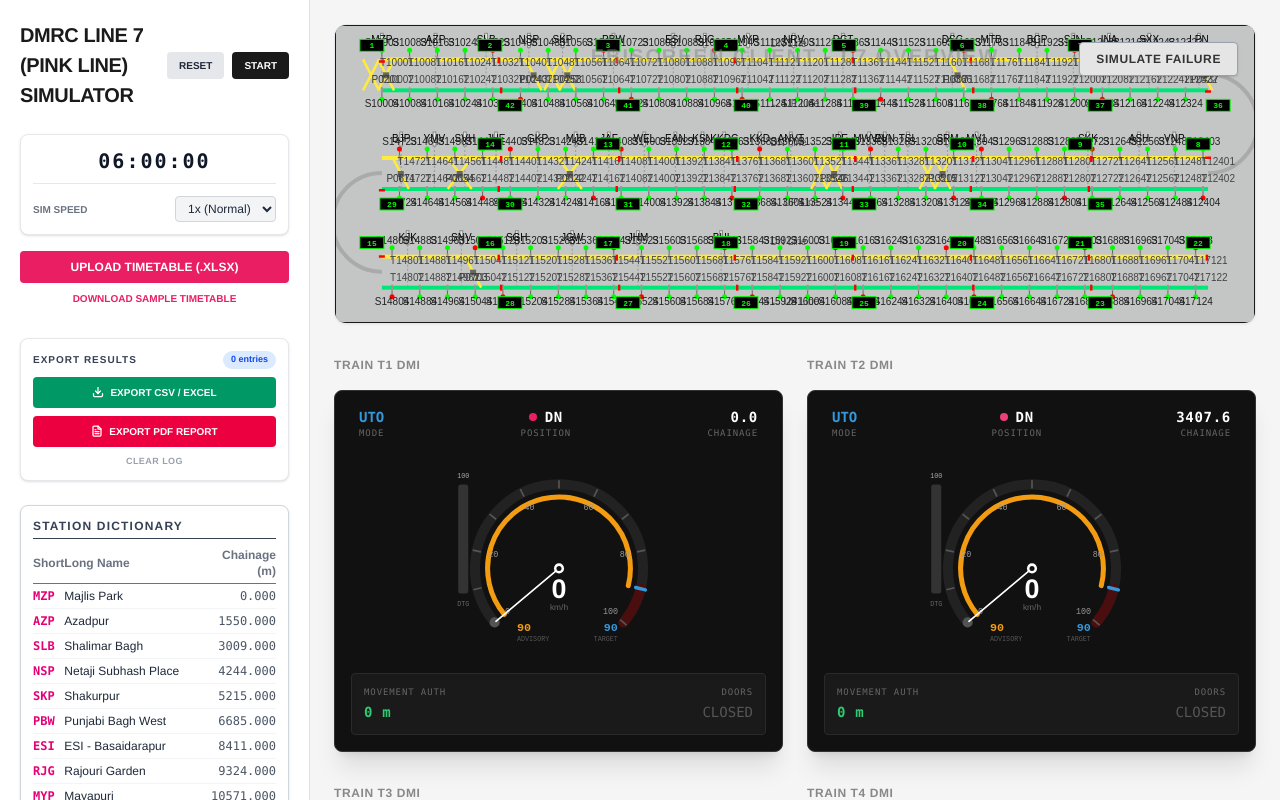
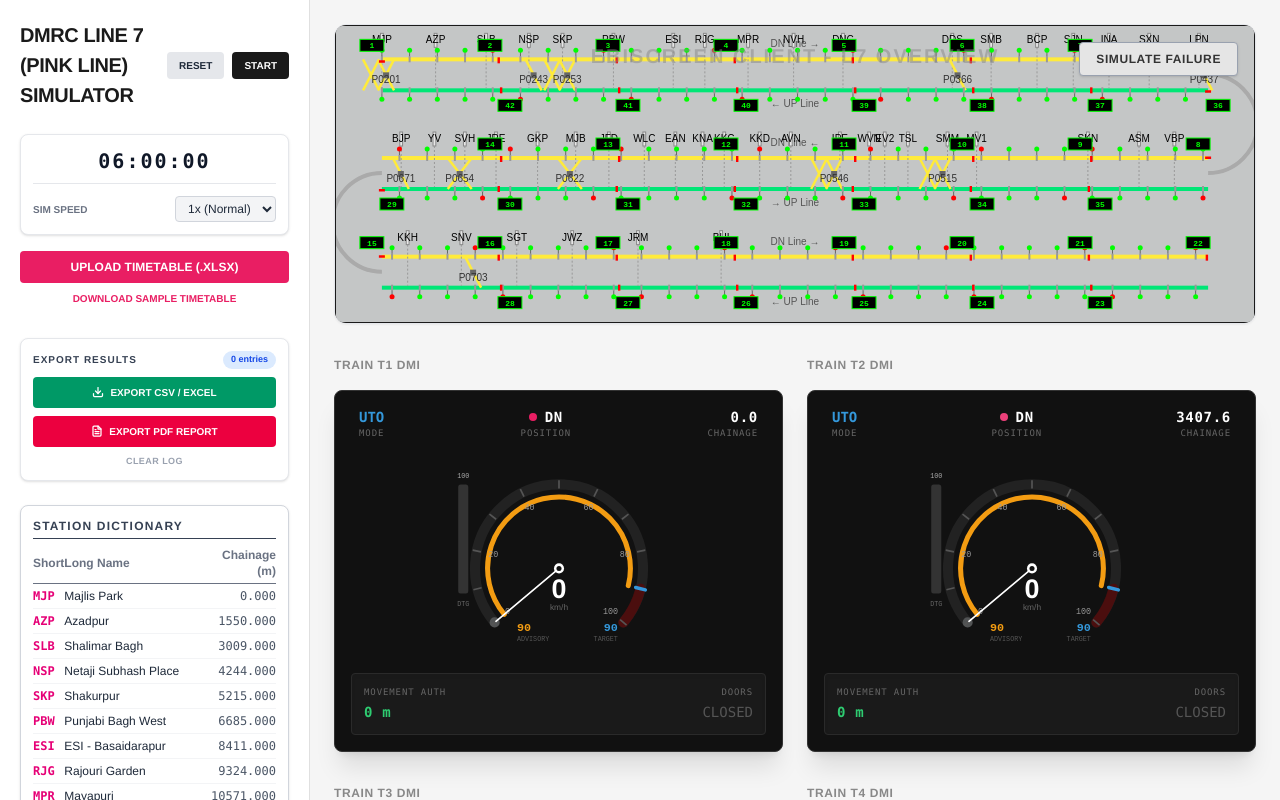
Before and after one commit to kinshookchaturvedi-cell/Line-7-sim-v3-local, a React (Vite) app: page / in a window 1280 px wide. Built offline with nearby package versions, Linux system fonts and the light colour scheme.

Commit message:
Fix Failure Bug, Remove clutter, Update DB Station Codes

```diff
--- a/src/components/SimulationCanvas.tsx
+++ b/src/components/SimulationCanvas.tsx
@@ -14,6 +14,7 @@
     const [isSimulatingFailure, setIsSimulatingFailure] = useState(false);
     const [hoverData, setHoverData] = useState<{x: number, y: number, chainage: number, line: string, s: number} | null>(null);
     const [failureModal, setFailureModal] = useState<{show: boolean, s: number, chainage: number, line: string}>({show: false, s: 0, chainage: 0, line: ''});
+    const [failureDuration, setFailureDuration] = useState(5);
     const trackInfoRef = useRef({ startX: 0, widthPx: 0 });
 
     useEffect(() => {
@@ -208,40 +209,27 @@
 
             const trackIdBase = Math.floor(ch/100) + 1000;
 
-            // Labels T-xxxx
-            ctx.fillStyle = '#444';
-            ctx.font = '7px var(--f-sans)';
-            ctx.textAlign = 'center';
-            ctx.fillText(`T${trackIdBase}1`, rx + 15, cy - 9); // DN Track
-            ctx.fillText(`T${trackIdBase}2`, rx + 15, cy + 8); // UP Track
-
             // Dynamic Signal Interlocking Aspect Calculation
             let dnAspect = '#00ff00';
             let upAspect = '#00ff00';
 
             for (const t of trains) {
                 const dnDiff = (t.position - ch + LOOP_LENGTH) % LOOP_LENGTH;
-                if (t.position <= MAX_CHAINAGE && dnDiff > 0 && dnDiff < BLOCK_SIZE) {
-                    dnAspect = '#ff0000';
-                }
+                if (t.position <= MAX_CHAINAGE && dnDiff > 0 && dnDiff < BLOCK_SIZE) dnAspect = '#ff0000';
 
                 const upSEQ = 71560 + (71560 - ch);
                 const upDiff = (t.position - upSEQ + LOOP_LENGTH) % LOOP_LENGTH;
-                if (t.position > MAX_CHAINAGE && upDiff > 0 && upDiff < BLOCK_SIZE) {
-                    upAspect = '#ff0000';
-                }
+                if (t.position > MAX_CHAINAGE && upDiff > 0 && upDiff < BLOCK_SIZE) upAspect = '#ff0000';
             }
 
             // DN Signal (above track)
             ctx.strokeStyle = '#666'; ctx.lineWidth = 1; ctx.setLineDash([]);
             ctx.beginPath(); ctx.moveTo(rx, cy - 19); ctx.lineTo(rx, cy - 25); ctx.stroke();
             ctx.fillStyle = dnAspect; ctx.beginPath(); ctx.arc(rx, cy - 25, 2.5, 0, Math.PI*2); ctx.fill();
-            ctx.fillStyle = '#222'; ctx.fillText(`S${trackIdBase}3`, rx, cy - 29);
 
             // UP Signal (below track)
             ctx.beginPath(); ctx.moveTo(rx, cy + 18); ctx.lineTo(rx, cy + 24); ctx.stroke();
             ctx.fillStyle = upAspect; ctx.beginPath(); ctx.arc(rx, cy + 24, 2.5, 0, Math.PI*2); ctx.fill();
-            ctx.fillStyle = '#222'; ctx.fillText(`S${trackIdBase}4`, rx, cy + 32);
         }
 
         // 6. Draw MAs and Trains
--- a/src/hooks/useSimulation.ts
+++ b/src/hooks/useSimulation.ts
@@ -5,7 +5,7 @@
 export const LOOP_LENGTH = 143120; // 71560 * 2 (DN and UP)
 
 export const shortNames: Record<string, string> = {
-    "Majlis Park": "MZP",
+    "Majlis Park": "MJP",
     "Azadpur": "AZP",
     "Shalimar Bagh": "SLB",
     "Netaji Subhash Place": "NSP",
@@ -13,43 +13,43 @@
     "Punjabi Bagh West": "PBW",
     "ESI - Basaidarapur": "ESI",
     "Rajouri Garden": "RJG",
-    "Mayapuri": "MYP",
-    "Naraina Vihar": "NRV",
-    "Delhi Cantt.": "DCT",
-    "D.D. South Campus": "DSC",
-    "Moti Bagh": "MTB",
+    "Mayapuri": "MPR",
+    "Naraina Vihar": "NVH",
+    "Delhi Cantt.": "DNC",
+    "D.D. South Campus": "DDS",
+    "Moti Bagh": "SMB",
     "Bhikaji Cama Place": "BCP",
     "Sarojini Nagar": "SJN",
     "Dilli Haat - INA": "INA",
-    "South Extension": "SXX",
+    "South Extension": "SXN",
     "Lajpat Nagar": "LPN",
-    "Vinobapuri": "VNP",
-    "Ashram": "ASH",
-    "SKK - Nizamuddin": "SKK",
+    "Vinobapuri": "VBP",
+    "Ashram": "ASM",
+    "SKK - Nizamuddin": "SKN",
     "Mayur Vihar - I": "MV1",
-    "Shree Ram Mandir": "SRM",
+    "Shree Ram Mandir": "SMM",
     "Trilokpuri-Sanjay Lake": "TSL",
-    "E. Vinod Nagar-MV II": "EVN",
-    "Mandawali-W. Vinod Nagar": "MWVN",
+    "E. Vinod Nagar-MV II": "EV2",
+    "Mandawali-W. Vinod Nagar": "WVN",
     "I.P. Extension": "IPE",
-    "Anand Vihar ISBT": "ANVT",
+    "Anand Vihar ISBT": "AVN",
     "Karkarduma": "KKD",
-    "Karkarduma Court": "KKDC",
-    "Krishna Nagar": "KSN",
+    "Karkarduma Court": "KKC",
+    "Krishna Nagar": "KNA",
     "East Azad Nagar": "EAN",
-    "Welcome": "WEL",
-    "Jafrabad": "JAF",
+    "Welcome": "WLC",
+    "Jafrabad": "JFD",
     "Maujpur-Babarpur": "MJB",
     "Gokulpuri": "GKP",
-    "Johri Enclave": "JHE",
+    "Johri Enclave": "JRE",
     "Shiv Vihar": "SVH",
-    "Yamuna Vihar": "YMV",
+    "Yamuna Vihar": "YV",
     "Bhajanpura": "BJP",
-    "Khajuri Khas": "KJK",
+    "Khajuri Khas": "KKH",
     "Sonia Vihar": "SNV",
-    "Soorghat": "SGH",
-    "Jagatpur-Wazirabad": "JGW",
-    "Jharoda Majra": "JHM",
+    "Soorghat": "SGT",
+    "Jagatpur-Wazirabad": "JWZ",
+    "Jharoda Majra": "JRM",
     "Burari": "BUI"
 };
 
```
